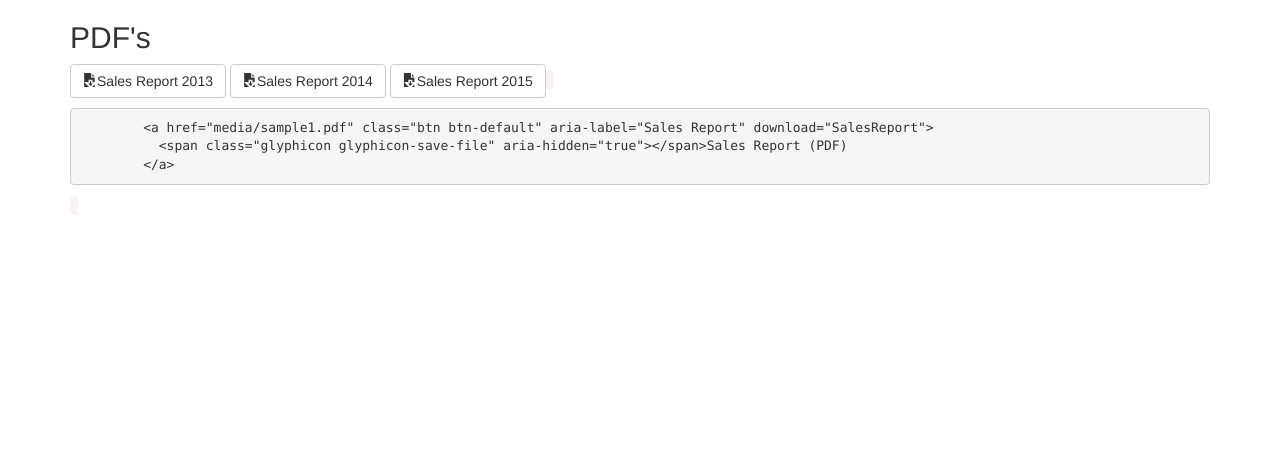
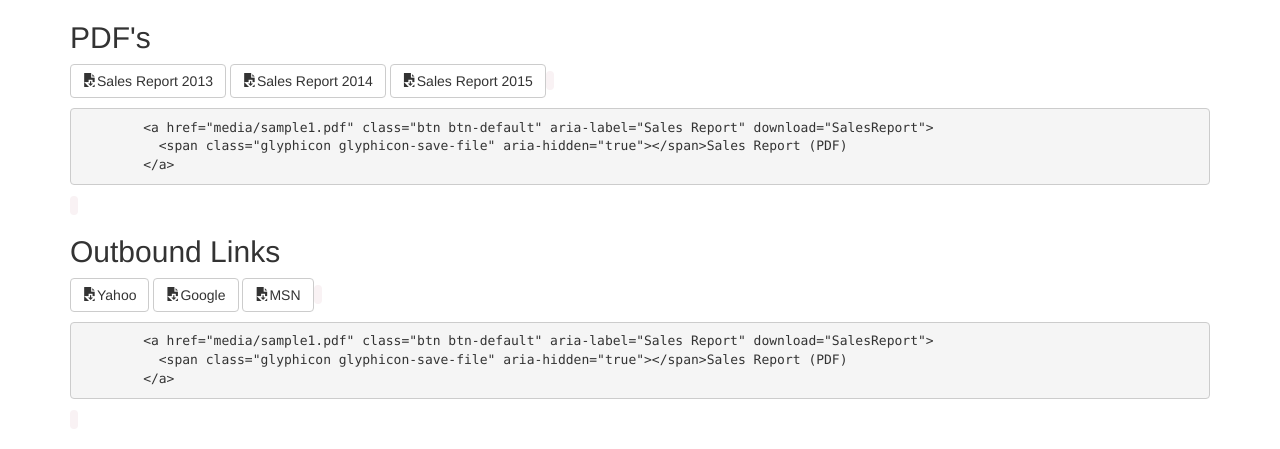
Before and after one commit to reedling78/GTM-Lunch-and-Learn, a PHP site: page /links.php in a window 1280 px wide. Shown: the part 351-800 px from the top of the page. Run offline with PHP 8.4, Linux system fonts and the light colour scheme.

Commit message:
Added outbound links

```diff
--- a/cart.php
+++ b/cart.php
@@ -1,3 +1,6 @@
+<?php
+  $page_title = "Cart Examples";
+?>
 <?php include_once("includes/header.php"); ?>
 
 <div class="jumbotron">
--- a/forms.php
+++ b/forms.php
@@ -1,3 +1,6 @@
+<?php
+  $page_title = "Form Examples";
+?>
 <?php include_once("includes/header.php"); ?>
 
 <div class="jumbotron">
--- a/includes/header.php
+++ b/includes/header.php
@@ -1,7 +1,7 @@
 <!DOCTYPE html>
 <html>
 <head>
-	<title>Google Tag Manager Lunch and Learn</title>
+	<title><?php echo($page_title); ?></title>
 	<link rel="stylesheet" href="https://maxcdn.bootstrapcdn.com/bootstrap/3.3.6/css/bootstrap.min.css" integrity="sha384-1q8mTJOASx8j1Au+a5WDVnPi2lkFfwwEAa8hDDdjZlpLegxhjVME1fgjWPGmkzs7" crossorigin="anonymous">
 </head>
 <body>
--- a/index.php
+++ b/index.php
@@ -1,3 +1,6 @@
+<?php
+  $page_title = "Google Tag Manager Lunch and Learn";
+?>
 <?php include_once("includes/header.php"); ?>
 
 <div class="jumbotron">
--- a/links.php
+++ b/links.php
@@ -1,3 +1,6 @@
+<?php
+  $page_title = "Link Examples";
+?>
 <?php include_once("includes/header.php"); ?>
 
 <div class="jumbotron">
@@ -24,4 +27,23 @@
     </code>
   </p>
 
+  <h2>Outbound Links</h2>
+  <p>
+    <a href="http://yahoo.com" class="btn btn-default" aria-label="Sales Report 2013" download="SalesReport2013">
+      <span class="glyphicon glyphicon-save-file" aria-hidden="true"></span>Yahoo
+    </a>
+    <a href="http://google.com" class="btn btn-default" aria-label="Sales Report 2014" download="SalesReport2014">
+      <span class="glyphicon glyphicon-save-file" aria-hidden="true"></span>Google
+    </a>
+    <a href="http://msn.com" class="btn btn-default" aria-label="Sales Report 2015" download="SalesReport2015">
+      <span class="glyphicon glyphicon-save-file" aria-hidden="true"></span>MSN
+    </a>
+    <code>
+      <pre>
+        &lt;a href="media/sample1.pdf" class="btn btn-default" aria-label="Sales Report" download="SalesReport"&gt;
+          &lt;span class="glyphicon glyphicon-save-file" aria-hidden="true"&gt;&lt;/span&gt;Sales Report (PDF)
+        &lt;/a&gt;</pre>
+    </code>
+  </p>
+
 <?php include_once("includes/footer.php"); ?>
```
